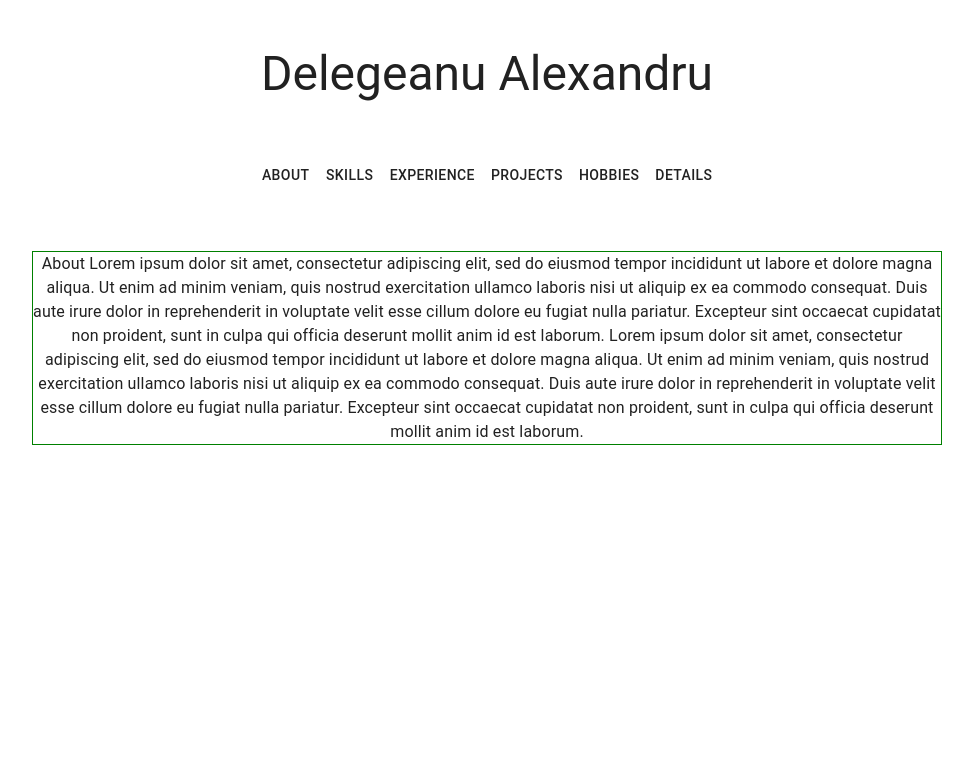
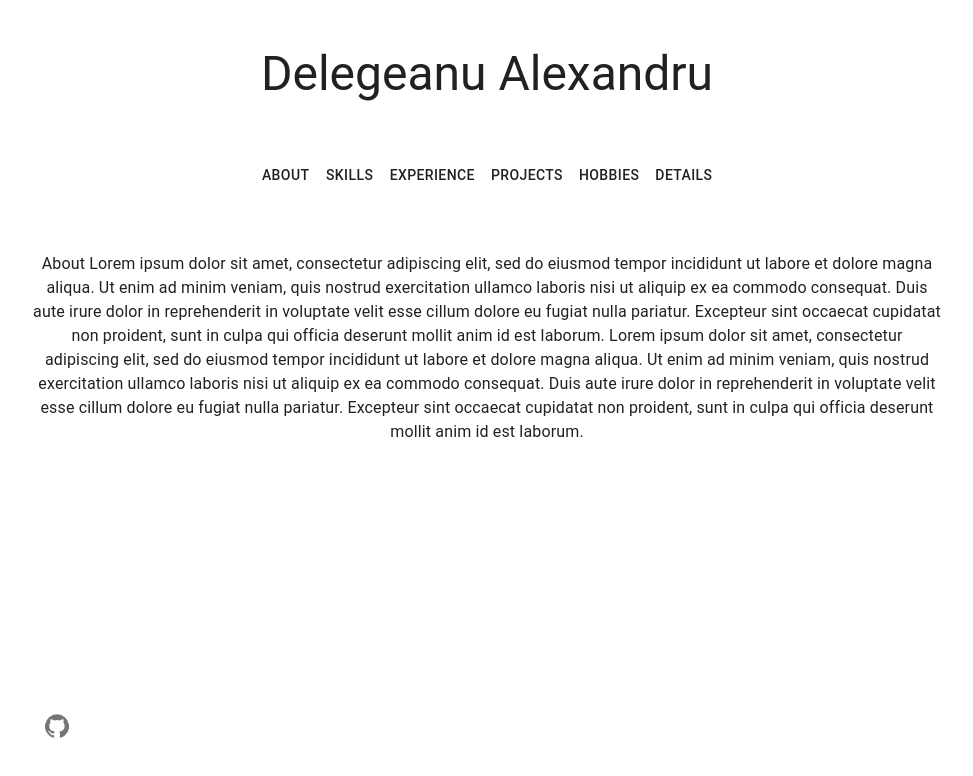
Before and after one commit to TheAncientOwl/personal-page, a React (Create React App) app: page / in a window 1280 px wide. Shown: the top 776 px of the page, without its empty margins (153-1126 px from the left). Built offline with nearby package versions, Linux system fonts and the light colour scheme.

Commit message:
Added bottom buttons.

```diff
--- a/src/components/AppContent.jsx
+++ b/src/components/AppContent.jsx
@@ -1,25 +1,31 @@
 import React from 'react';
 import PropTypes from 'prop-types';
 import { makeStyles, Typography } from '@material-ui/core';
+
+import BottomBar from './BottomBar';
 
 const useStyles = makeStyles({
   root: {
     borderStyle: 'solid',
     borderWidth: '0.5px',
-    borderColor: 'green',
-    //borderColor: 'transparent',
+    //borderColor: 'green',
+    borderColor: 'transparent',
 
     marginTop: '250px',
     textAlign: 'center',
+    minHeight: '50vh',
   },
 });
 
 export default function AppContent({ children }) {
   const classes = useStyles();
   return (
-    <Typography component='div' className={classes.root}>
-      {children}
-    </Typography>
+    <>
+      <Typography component='div' className={classes.root}>
+        {children}
+      </Typography>
+      <BottomBar />
+    </>
   );
 }
 
--- /dev/null
+++ b/src/components/BottomBar.jsx
@@ -0,0 +1,27 @@
+import React from 'react';
+
+import { makeStyles, IconButton } from '@material-ui/core';
+import GitHubIcon from '@material-ui/icons/GitHub';
+
+const useStyles = makeStyles({
+  root: {
+    borderStyle: 'solid',
+    borderWidth: '0.5px',
+    //borderColor: 'green',
+    borderColor: 'transparent',
+
+    marginTop: '50px',
+    marginBottom: '50px',
+  },
+});
+
+export default function BottomBar() {
+  const classes = useStyles();
+  return (
+    <div className={classes.root}>
+      <IconButton>
+        <GitHubIcon />
+      </IconButton>
+    </div>
+  );
+}
--- a/src/components/NavBarButtons.jsx
+++ b/src/components/NavBarButtons.jsx
@@ -39,7 +39,7 @@ const ButtonsConfig = [
 
 export default function NavBarButtons({ onClick }) {
   return (
-    <div style={{ paddingTop: '55px' }}>
+    <div style={{ paddingTop: '55px', paddingBottom: '10px' }}>
       {ButtonsConfig.map((button, index) => {
         return (
           <Button
```
